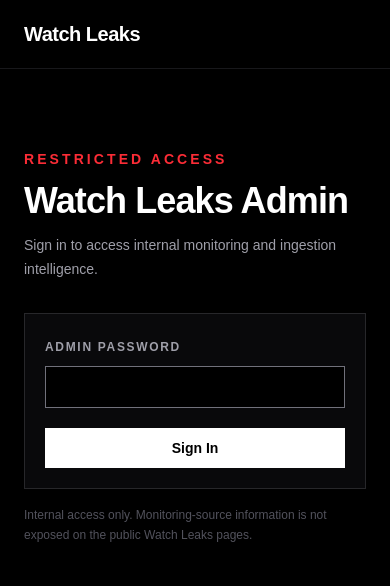
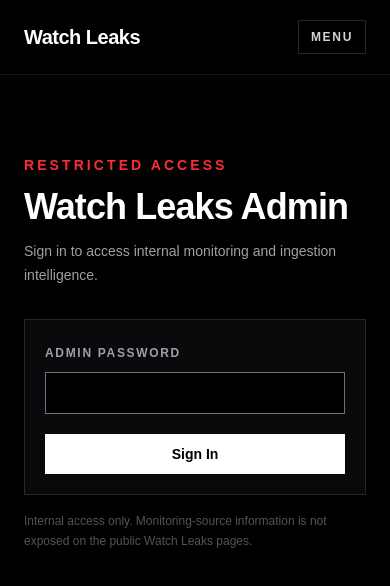
Before and after one commit to weescalante/releasetrace, a Next.js app: page /admin/login in a window 390 px wide. Shown: the top 586 px of the page. Built offline with nearby package versions, Linux system fonts and the light colour scheme.

Commit message:
Add mobile navigation

```diff
--- a/components/SiteHeader.tsx
+++ b/components/SiteHeader.tsx
@@ -1,42 +1,88 @@
 "use client";
 
 import Link from "next/link";
-import { usePathname } from "next/navigation";
+import {
+  useEffect,
+  useState,
+} from "react";
+import {
+  usePathname,
+} from "next/navigation";
 
 const navigation = [
   {
-    label: "Leak Detections",
-    href: "/leak-detections",
+    label:
+      "Leak Detections",
+
+    href:
+      "/leak-detections",
   },
   {
-    label: "Latest Cams",
-    href: "/latest-cams",
+    label:
+      "Latest Cams",
+
+    href:
+      "/latest-cams",
   },
   {
-    label: "Latest Web",
-    href: "/latest-web",
+    label:
+      "Latest Web",
+
+    href:
+      "/latest-web",
   },
   {
-    label: "Latest Blu-rays",
-    href: "/latest-blurays",
+    label:
+      "Latest Blu-rays",
+
+    href:
+      "/latest-blurays",
   },
   {
-    label: "Movies",
-    href: "/movies",
+    label:
+      "Movies",
+
+    href:
+      "/movies",
   },
   {
-    label: "TV Shows",
-    href: "/tv-shows",
+    label:
+      "TV Shows",
+
+    href:
+      "/tv-shows",
   },
   {
-    label: "Release Calendar",
-    href: "/calendar",
+    label:
+      "Release Calendar",
+
+    href:
+      "/calendar",
   },
 ];
 
 export default function SiteHeader() {
   const pathname =
     usePathname();
+
+  const [
+    mobileMenuOpen,
+    setMobileMenuOpen,
+  ] =
+    useState(
+      false,
+    );
+
+  useEffect(
+    () => {
+      setMobileMenuOpen(
+        false,
+      );
+    },
+    [
+      pathname,
+    ],
+  );
 
   function isActive(
     href: string,
@@ -57,7 +103,7 @@ export default function SiteHeader() {
   }
 
   return (
-    <header className="border-b border-zinc-900">
+    <header className="relative border-b border-zinc-900 bg-black">
       <div className="mx-auto flex w-full max-w-[1500px] items-center justify-between gap-6 px-6 py-5">
         <Link
           href="/leak-detections"
@@ -96,7 +142,67 @@ export default function SiteHeader() {
             },
           )}
         </nav>
+
+        <button
+          type="button"
+          aria-expanded={
+            mobileMenuOpen
+          }
+          aria-controls="mobile-site-navigation"
+          onClick={
+            () =>
+              setMobileMenuOpen(
+                (
+                  current,
+                ) =>
+                  !current,
+              )
+          }
+          className="inline-flex items-center border border-zinc-800 px-3 py-2 text-xs font-semibold uppercase tracking-[0.14em] text-zinc-300 transition hover:border-zinc-600 hover:text-white lg:hidden"
+        >
+          {mobileMenuOpen
+            ? "Close"
+            : "Menu"}
+        </button>
       </div>
+
+      {mobileMenuOpen && (
+        <nav
+          id="mobile-site-navigation"
+          className="border-t border-zinc-900 bg-black px-6 py-3 lg:hidden"
+        >
+          <div className="mx-auto grid w-full max-w-[1500px]">
+            {navigation.map(
+              (item) => {
+                const active =
+                  isActive(
+                    item.href,
+                  );
+
+                return (
+                  <Link
+                    key={
+                      item.href
+                    }
+                    href={
+                      item.href
+                    }
+                    className={
+                      active
+                        ? "border-b border-zinc-900 py-3 text-sm font-semibold text-white last:border-b-0"
+                        : "border-b border-zinc-900 py-3 text-sm text-zinc-500 transition hover:text-white last:border-b-0"
+                    }
+                  >
+                    {
+                      item.label
+                    }
+                  </Link>
+                );
+              },
+            )}
+          </div>
+        </nav>
+      )}
     </header>
   );
 }
```
